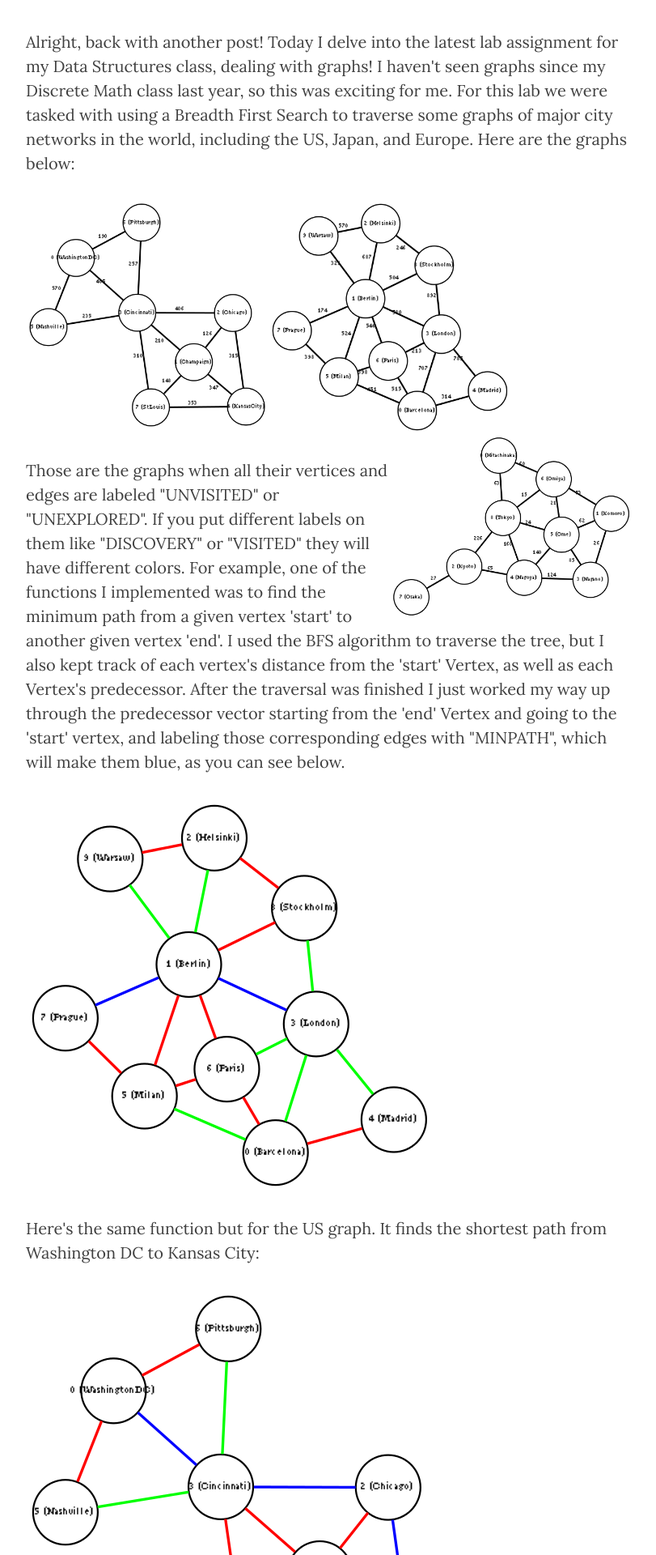
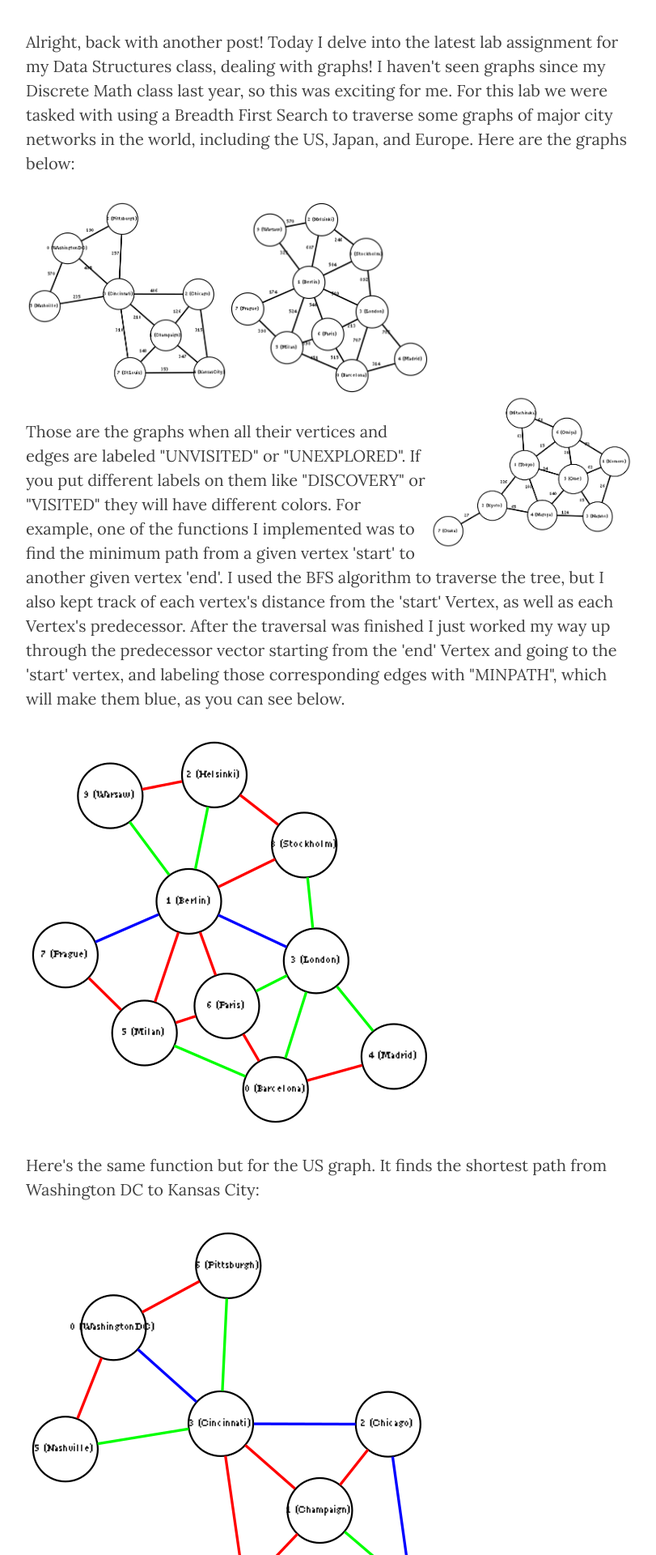
Before and after one commit to cjang5/blog, a Jekyll site: the page built from _posts/2014-12-05-glamorous-graphs.markdown, in a window 1280 px wide. Shown: the part 519-2439 px from the top of the page at 81% size, without its empty margins (233-1044 px from the left). Built offline with Jekyll 4.4.1, drawn with Linux system fonts in a browser that asks for light colours; nearby versions of some CDN libraries.

Commit message:
Update 2014-12-05-glamorous-graphs.markdown

```diff
--- a/_posts/2014-12-05-glamorous-graphs.markdown
+++ b/_posts/2014-12-05-glamorous-graphs.markdown
@@ -9,7 +9,7 @@ header-img: "img/posts/post-06/post-06-bg.png"
 
 <p>Alright, back with another post! Today I delve into the latest lab assignment for my Data Structures class, dealing with graphs! I haven't seen graphs since my Discrete Math class last year, so this was exciting for me. For this lab we were tasked with using a Breadth First Search to traverse some graphs of major city networks in the world, including the US, Japan, and Europe. Here are the graphs below: </p>
 
-<p> <img class="img-responsive" src="{{ site.baseurl }}/img/posts/post-06/united-states-mst.png" align="left" style="width:300px"> <img class="img-responsive" src="{{ site.baseurl }}/img/posts/post-06/europe.png" align="middle" style="width:300px"> <img class="img-responsive" src="{{ site.baseurl }}/img/posts/post-06/japan.png" align="right" style="width:300px"> </p>
+<p> <img class="img-responsive" src="{{ site.baseurl }}/img/posts/post-06/united-states-mst.png" align="left" style="width:250px"> <img class="img-responsive" src="{{ site.baseurl }}/img/posts/post-06/europe.png" align="middle" style="width:250px"> <img class="img-responsive" src="{{ site.baseurl }}/img/posts/post-06/japan.png" align="right" style="width:250px"> </p>
 
 <p> Those are the graphs when all their vertices and edges are labeled "UNVISITED" or "UNEXPLORED". If you put different labels on them like "DISCOVERY" or "VISITED" they will have different colors. For example, one of the functions I implemented was to find the minimum path from a given vertex 'start' to another given vertex 'end'. I used the BFS algorithm to traverse the tree, but I also kept track of each vertex's distance from the 'start' Vertex, as well as each Vertex's predecessor. After the traversal was finished I just worked my way up through the predecessor vector starting from the 'end' Vertex and going to the 'start' vertex, and labeling those corresponding edges with "MINPATH", which will make them blue, as you can see below. </p>
 
```
